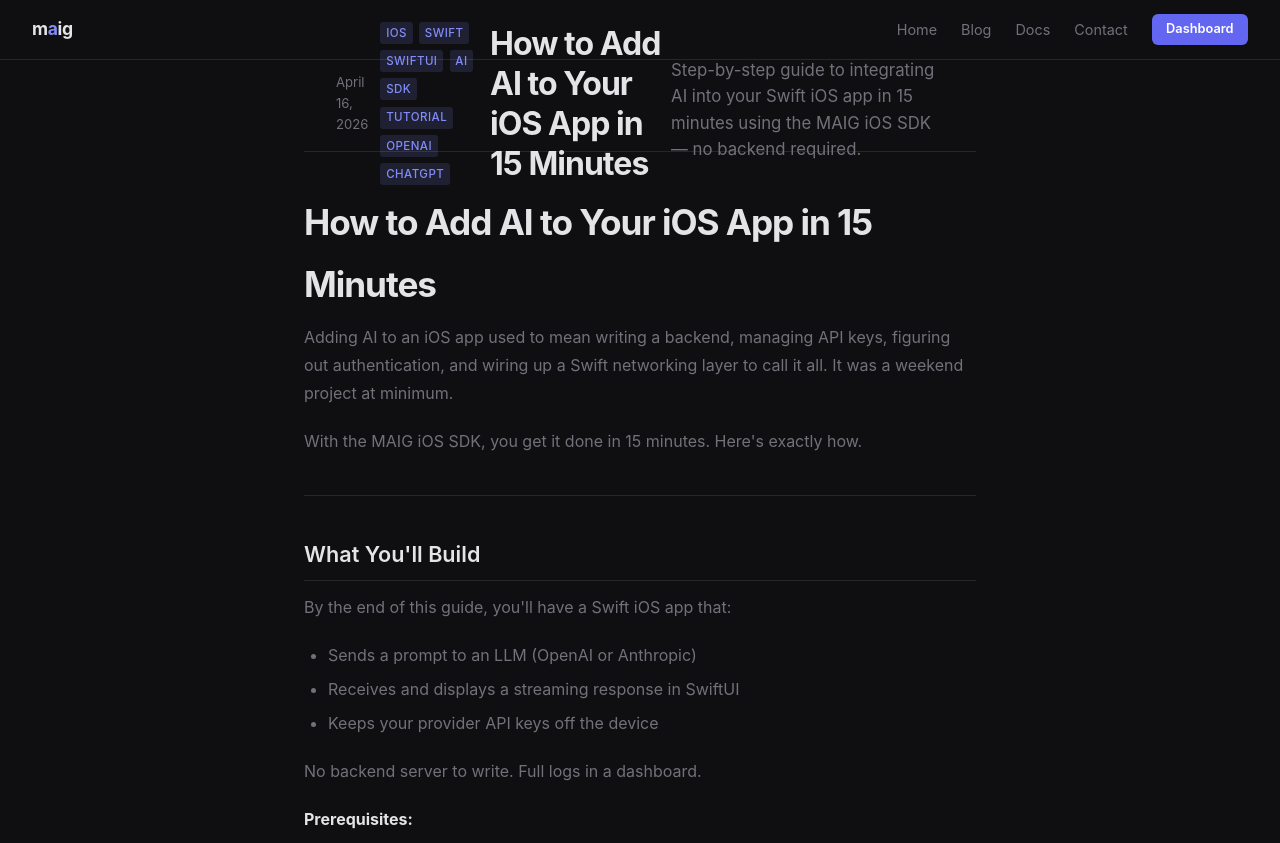
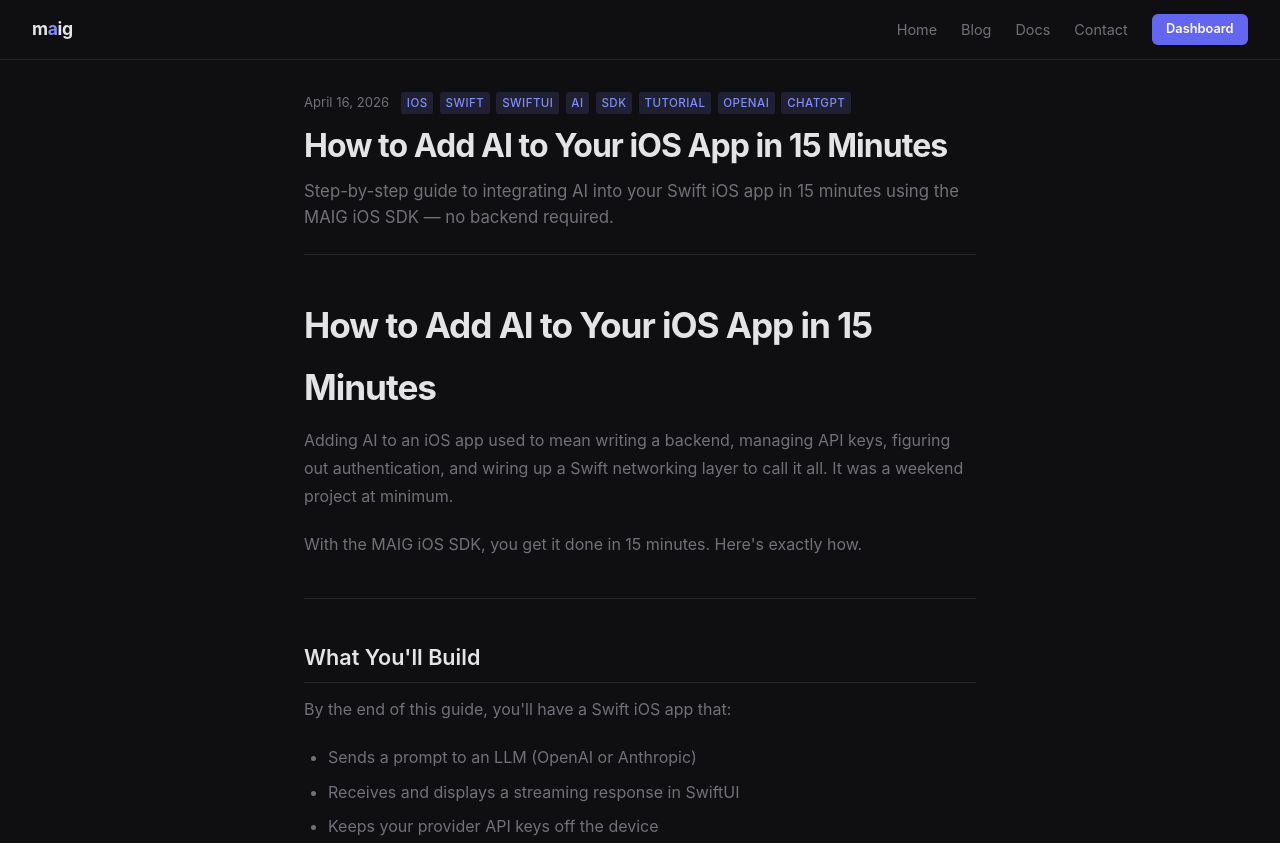
Before and after one commit to MAiG-dev/MAiG-dev.github.io, a website: page blog/how-to-add-ai-to-ios-app-15-minutes.html in a window 1280 px wide. Shown: the top 843 px of the page. Drawn offline with Linux system fonts and the light colour scheme.

Commit message:
Updates blog css

```diff
--- a/assets/blog.css
+++ b/assets/blog.css
@@ -65,9 +65,13 @@
 }
 
 .post-header {
+  display: block;
+  height: auto;
+  padding: 0 0 1.5rem;
   margin-bottom: 2.5rem;
-  padding-bottom: 1.5rem;
   border-bottom: 1px solid var(--border);
+  justify-content: unset;
+  align-items: unset;
 }
 
 .post-meta {
```
